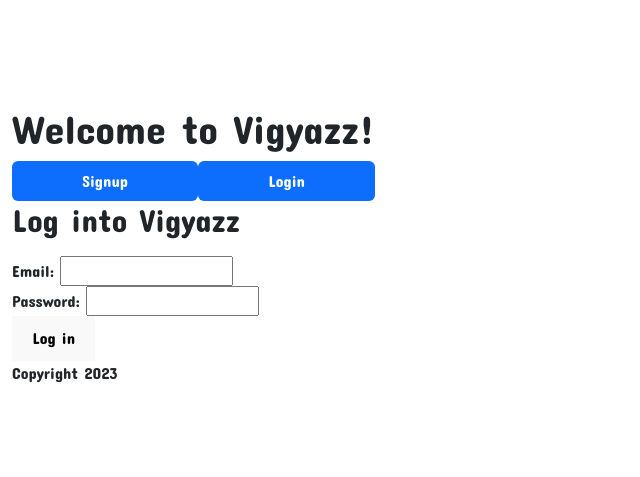
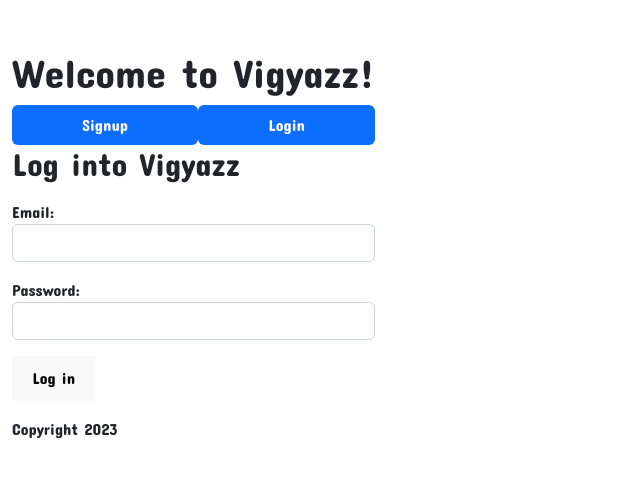
Before and after one commit to mikemccomb/vigyazz-frontend, a React (Vite) app: page /login in a window 1280 px wide. Shown: the part 155-632 px from the top of the page, without its empty margins (0-640 px from the left). Built offline with nearby package versions, Linux system fonts and the light colour scheme.

Commit message:
Styles login

```diff
--- a/src/components/Login.jsx
+++ b/src/components/Login.jsx
@@ -37,13 +37,13 @@ export function Login() {
         ))}
       </ul>
       <form onSubmit={handleSubmit}>
-        <div>
-          Email: <input type="email" name="email" id="email-login" />
+        <div className="mb-3">
+          Email: <input type="email" className="form-control" name="email" id="email-login" />
         </div>
-        <div>
-          Password: <input type="password" name="password" id="password-login" />
+        <div className="mb-3">
+          Password: <input type="password" className="form-control" name="password" id="password-login" />
         </div>
-        <div>
+        <div className="mb-3">
           <button type="submit">Log in</button>
         </div>
       </form>
```
